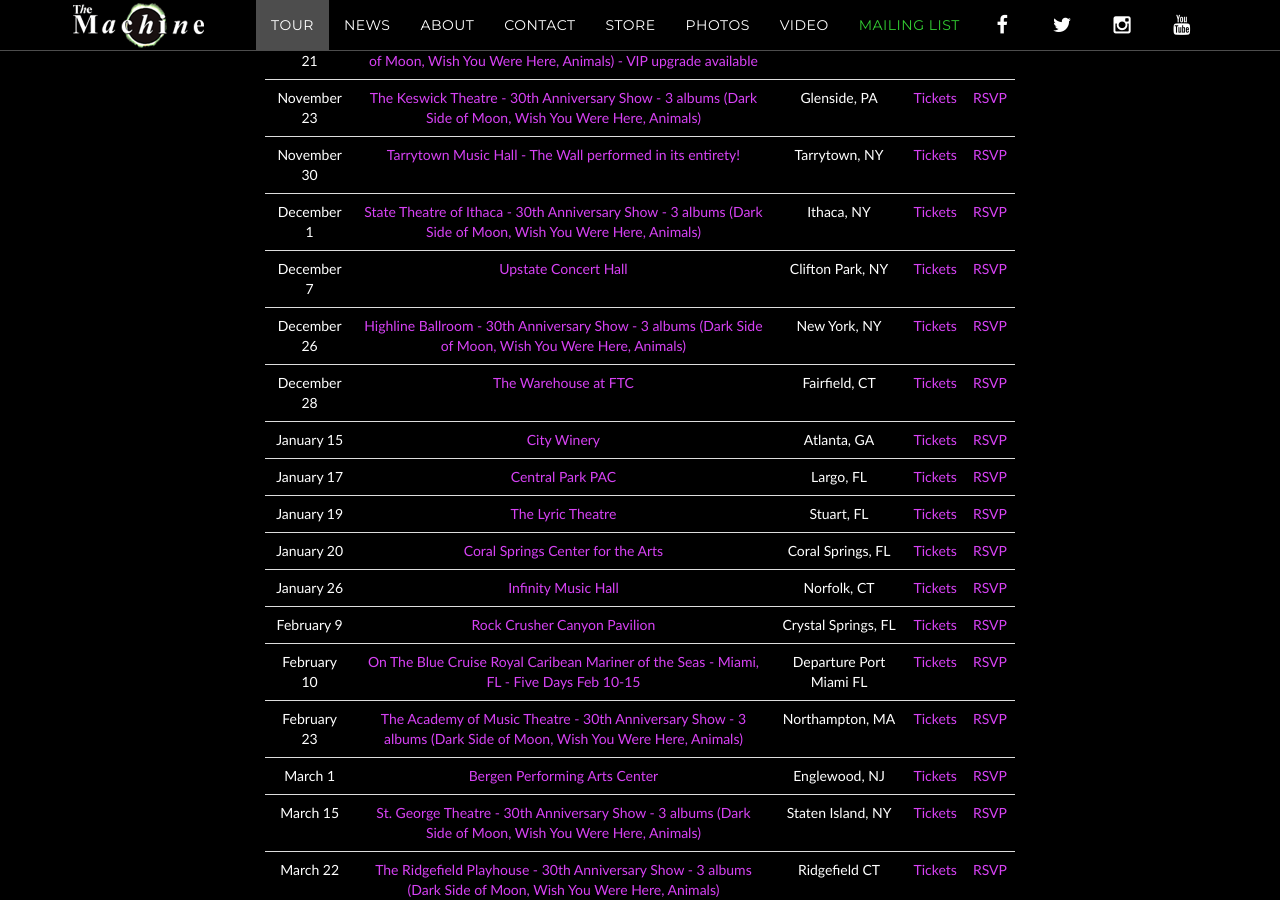
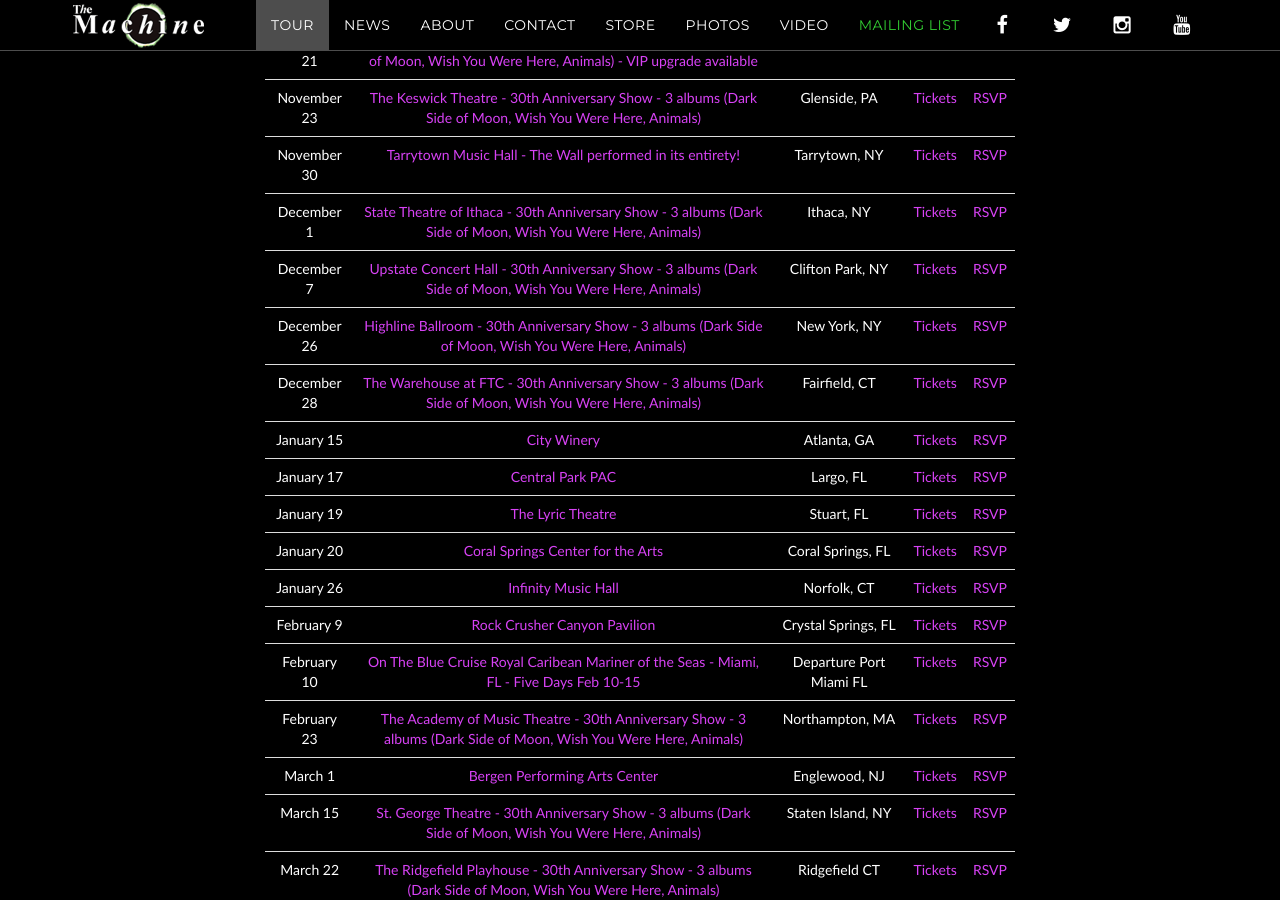
Before and after one commit to machineweb/machineweb.github.io, a Jekyll site: the page built from index.html, in a window 1280 px wide and 900 px high, scrolled down 1110 px. Built offline with Jekyll 4.4.1, drawn with Linux system fonts in a browser that asks for light colours; comment, search, counter and statistics services are not loaded.

Commit message:
Updated tour

```diff
--- a/_data/tour.yml
+++ b/_data/tour.yml
@@ -3691,7 +3691,7 @@
     order: "1557550800000"
 
   - date: "December 7 2018"
-    venue: "Upstate Concert Hall"
+    venue: "Upstate Concert Hall - 30th Anniversary Show - 3 albums (Dark Side of Moon, Wish You Were Here, Animals)"
     venue-url: "https://www.ticketweb.com/event/the-machine-performs-pink-floyd-upstate-concert-hall-tickets/8873315?pl=upstate"
     location: "Clifton Park, NY"
     tickets-url: "https://www.ticketweb.com/event/the-machine-performs-pink-floyd-upstate-concert-hall-tickets/8873315?pl=upstate"
@@ -3699,7 +3699,7 @@
     order: "1544158800000"
 
   - date: "December 28 2018"
-    venue: "The Warehouse at FTC"
+    venue: "The Warehouse at FTC - 30th Anniversary Show - 3 albums (Dark Side of Moon, Wish You Were Here, Animals)"
     venue-url: ""
     location: "Fairfield, CT"
     tickets-url: ""
```
